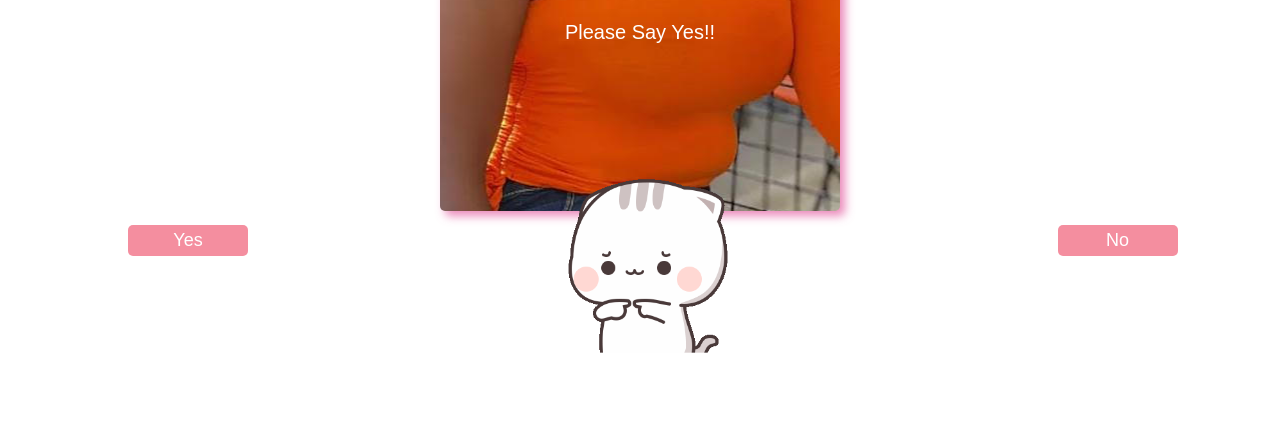
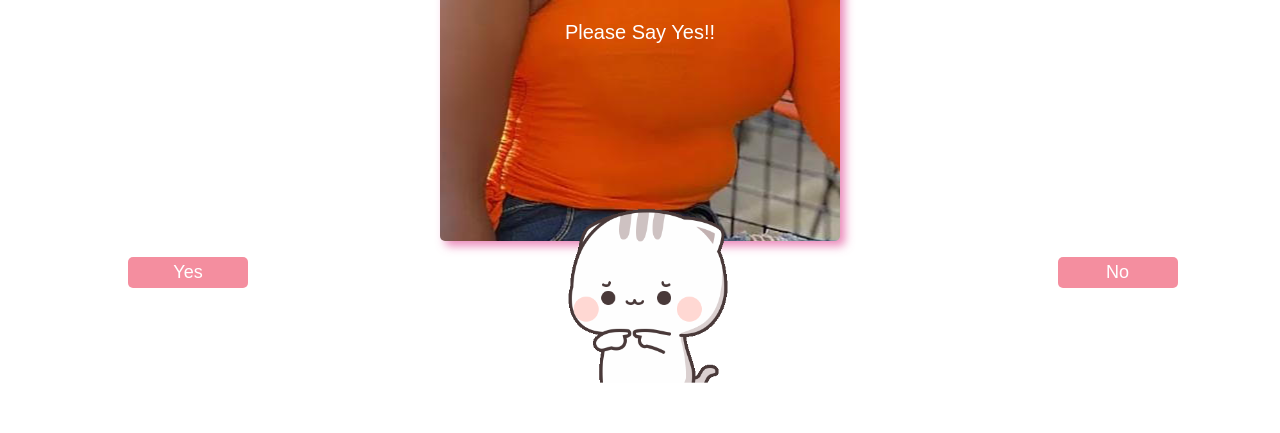
Before and after one commit to solomonrazak/my-valentine, a plain HTML site: page index.html in a window 1280 px wide. Shown: the part 367-800 px from the top of the page. Drawn offline with Linux system fonts and the light colour scheme; a web font is replaced by a local one.

```diff
--- a/styles.css
+++ b/styles.css
@@ -31,7 +31,7 @@ body{
 }
 .container{
 
-    height: 500px;
+    height: 530px;
     width: 400px;
     background-color: white;
     background-image: url('./assets/maamee.jpg');
@@ -165,7 +165,7 @@ body{
 }
 .btn {
     position: absolute;
-    top: 37rem;
+    top: 39rem;
     min-width: 120px;
     padding: 5px;
     font-size: 18px;
```
